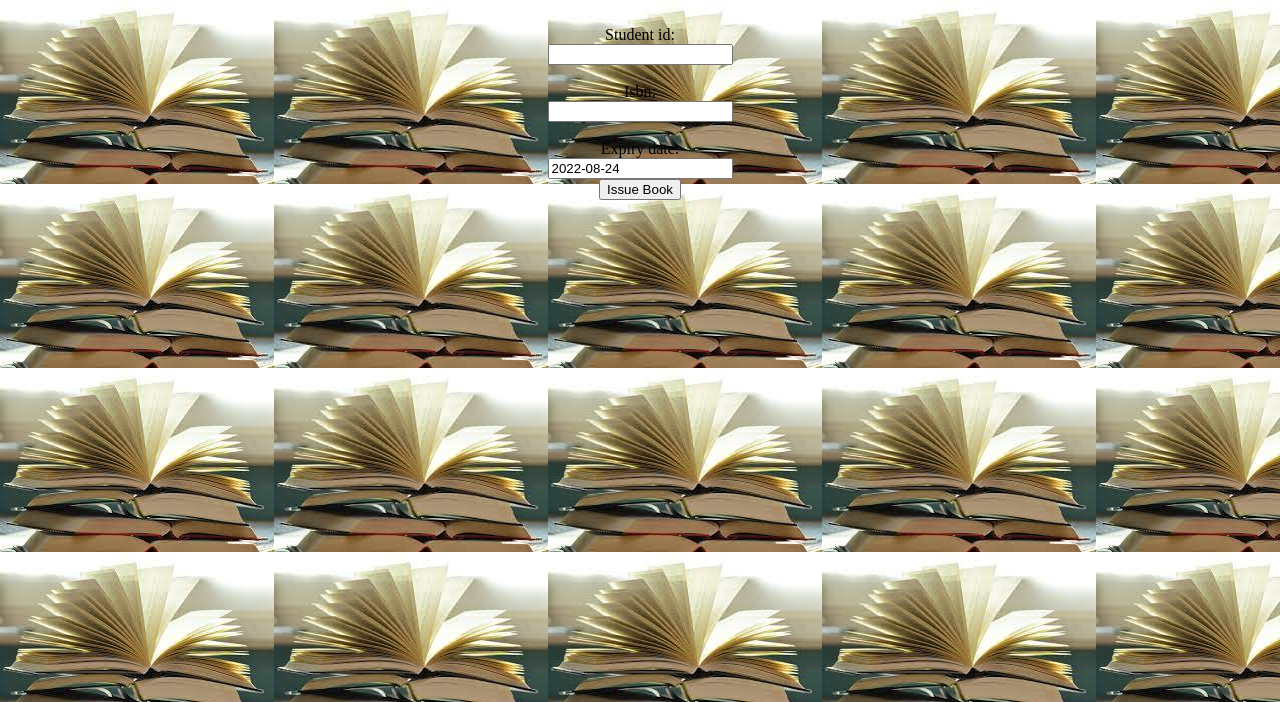
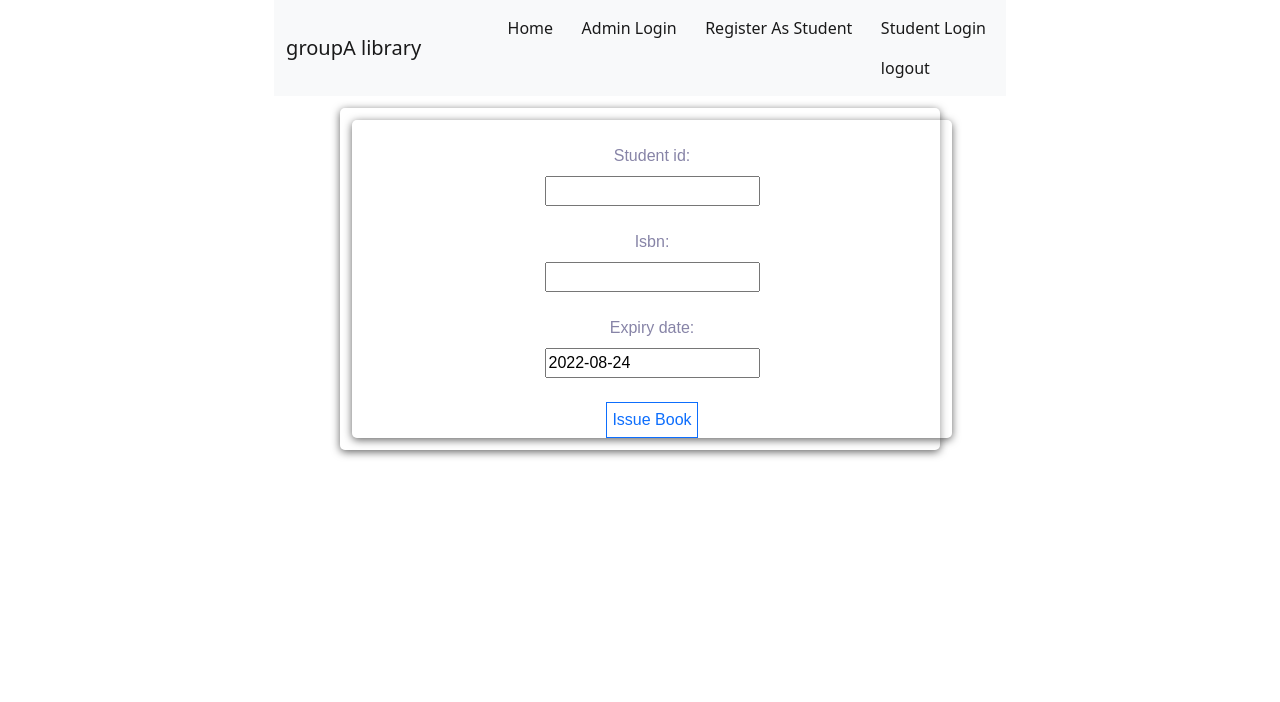
Before and after one commit to GroupA-lab/a-library, a Django app: page /issue_book/ in a window 1280 px wide. Shown: the top 702 px of the page. Run offline with Django 4.2, Linux system fonts and the light colour scheme.

Commit message:
inline changes

```diff
--- a/library/templates/add_book.html
+++ b/library/templates/add_book.html
@@ -60,3 +60,5 @@
         </form>
     </body>
 </html>
+
+{% endblock %}
--- a/library/templates/add_student.html
+++ b/library/templates/add_student.html
@@ -61,3 +61,4 @@
     </body>
 </html><br><br><br><br><br><br><br><br><br><br>
 <!-- <a href="{% url 'add book url' %}"> Add_Book</a> -->
+{% endblock %}
--- a/library/templates/admin_home.html
+++ b/library/templates/admin_home.html
@@ -72,3 +72,5 @@
     </center>
 </body>
 </html>
+
+{% endblock %}
--- a/library/templates/basic.html
+++ b/library/templates/basic.html
@@ -34,6 +34,7 @@
               &nbsp;&nbsp;&nbsp;
               <li class="nav-item">
                 <a class="nav-link active" href="/login/">Student Login</a>
+                <a class="nav-link active" href="/logout/">logout</a>
               </li>
             </ul>
           </div>
--- a/library/templates/issue_book.html
+++ b/library/templates/issue_book.html
@@ -1,4 +1,9 @@
+{% extends 'basic.html' %}
 {% load static %}
+{% block title %} Elibrary{% endblock %}
+{% block css %}
+{% endblock %}
+{% block body %}
 <!DOCTYPE html>
 <html lang="en">
 <head>
@@ -8,10 +13,31 @@
     <title>Issue Book page</title>
     <style>
         .container{
+            background-repeat: no-repeat;
             text-align: center;
+            text-align: center;
+            margin: 12px;
+            margin-top: 10;
+            font-family: 'Poppins', sans-serif;
+            border-radius: 5px;
+            width: 600px;
+            box-shadow: rgba(99, 99, 99, 99)0px 2px 8px 0px;
+            background-color: rgb(34, 158, 131);
+            background: rgba(255, 255, 255, 0.3) ;
         }
 
-        .body-top {
+           .btn{
+
+        padding: 5px;
+        margin: 10;
+        border-radius: 0px;
+        margin-top: 15px;
+        box-shadow: rgba(0, 0, 0, 26);
+       }
+
+        body{
+            background-repeat: no-repeat;
+            background-position: center;
             position: absolute;
             z-index: 0;
             top: 0;
@@ -21,6 +47,7 @@
             align-items: center;
             flex-direction: column;
             width: 100%;
+
 
         }
     </style>
@@ -46,13 +73,15 @@
 	<link rel="shortcut icon" href="{% static 'library/images/favicon.ico' %}">
 
 	<!-- <link href='https://fonts.googleapis.com/css?family=Varela+Round' rel='stylesheet' type='text/css'> -->
-	<link href="https://fonts.googleapis.com/css?family=Bungee+Shade" rel="stylesheet">
-    <body style="background-image: url('{% static 'library/images/book.jpg'%}');"></body>
+
+    <link href="https://fonts.googleapis.com/css?family=Bungee+Shade" rel="stylesheet">
+<div class="container">
+    <body style="background-image: url('{% static 'library/images/book.jpg'%}');">
 
     <div class="row">
 
 
-    <div class="container mt-4">
+    <div class="container">
     <form method="POST"> {% csrf_token %}
         {% for i in form %}
         <div class="form-group">
@@ -63,6 +92,11 @@
            </div>
         </div>
         {% endfor %}
+        <div class="btn>">
     <button type="submit" class="btn btn-outline-primary mt-4">Issue Book</button>
+        </div>
 </div>
 </form>
+</body>
+</div>
+{% endblock %}
```
Also changed, not shown: library/templates/edit_profile.html (+8 -0 lines), library/templates/home.html (+7 -0 lines), library/templates/index.html (+1 -1 lines), library/templates/login.html (+7 -1 lines), library/templates/profile.html (+7 -1 lines), library/templates/view_books.html (+8 -2 lines), library/templates/view_issued_book.html (+8 -0 lines), library/templates/view_students.html (+7 -1 lines), db.sqlite3, library/templates/register.html (line endings or trailing spaces).
